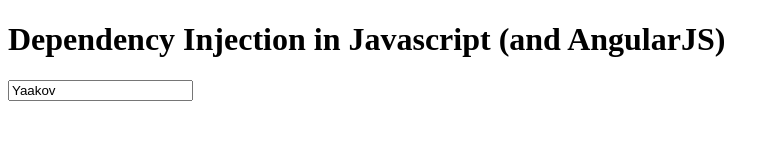
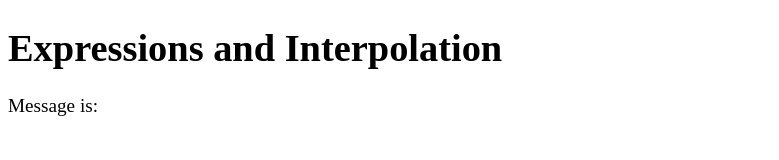
Before and after one commit to lihka1202/Coursera-AngularLearning, a plain HTML site: page week1/index.html in a window 1280 px wide. Shown: the whole page, without its empty margins (0-779 px from the left). Drawn offline with Linux system fonts and the light colour scheme.

Commit message:
chore: Interpolation Part 1 beg code

```diff
--- a/week1/app.js
+++ b/week1/app.js
@@ -1,20 +1,12 @@
 (function () {
-    'use strict';
+  'use strict';
 
-    angular.module('DIApp', [])
-    .controller('DIController', DIController);
+  angular.module('MsgApp', [])
+  .controller('MsgController', MsgController);
 
-    DIController.$inject = ['$scope', '$filter']
+  MsgController.$inject = ['$scope'];
+  function MsgController($scope) {
+    $scope.name = "Yaakov";
+  }
 
-    function DIController ($scope, $filter) {
-      $scope.name = "Yaakov";
-
-      // Converts everything to uppercase when cursor is not focused
-      // on the input field
-      $scope.upper = function () {
-        var upCase = $filter('uppercase');
-        $scope.name = upCase($scope.name);
-      }
-    }
-
-    })();
+  })();
--- a/week1/index.html
+++ b/week1/index.html
@@ -1,19 +1,17 @@
 <!DOCTYPE html>
-<html ng-app='DIApp'>
+<html ng-app='MsgApp'>
   <head>
     <meta charset="utf-8">
     <script src="angular.min.js"></script>
     <script src="app.js"></script>
-    <title>Dependency Injection in Javascript
-           (and AngularJS)</title>
+    <style> body { font-size: 1.2em; }</style>
+    <title>Expressions and Interpolation</title>
   </head>
   <body>
-    <h1>Dependency Injection in Javascript
-        (and AngularJS)</h1>
-    <div ng-controller='DIController'>
-      <input type="text"
-             ng-model="name"
-             ng-blur="upper()">
+    <h1>Expressions and Interpolation</h1>
+    <div ng-controller='MsgController'>
+      Message is: <br>
+
     </div>
   </body>
 </html>
```
